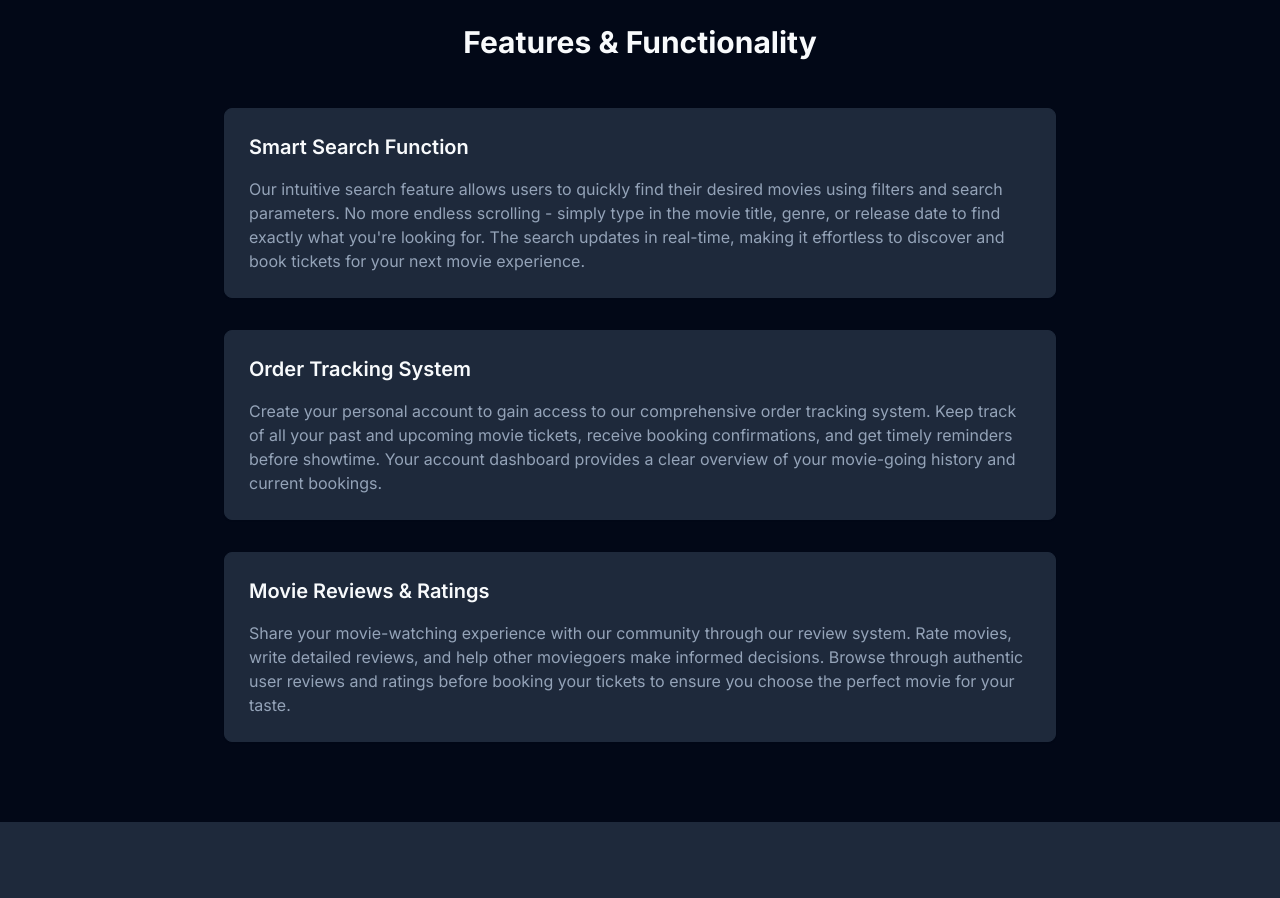
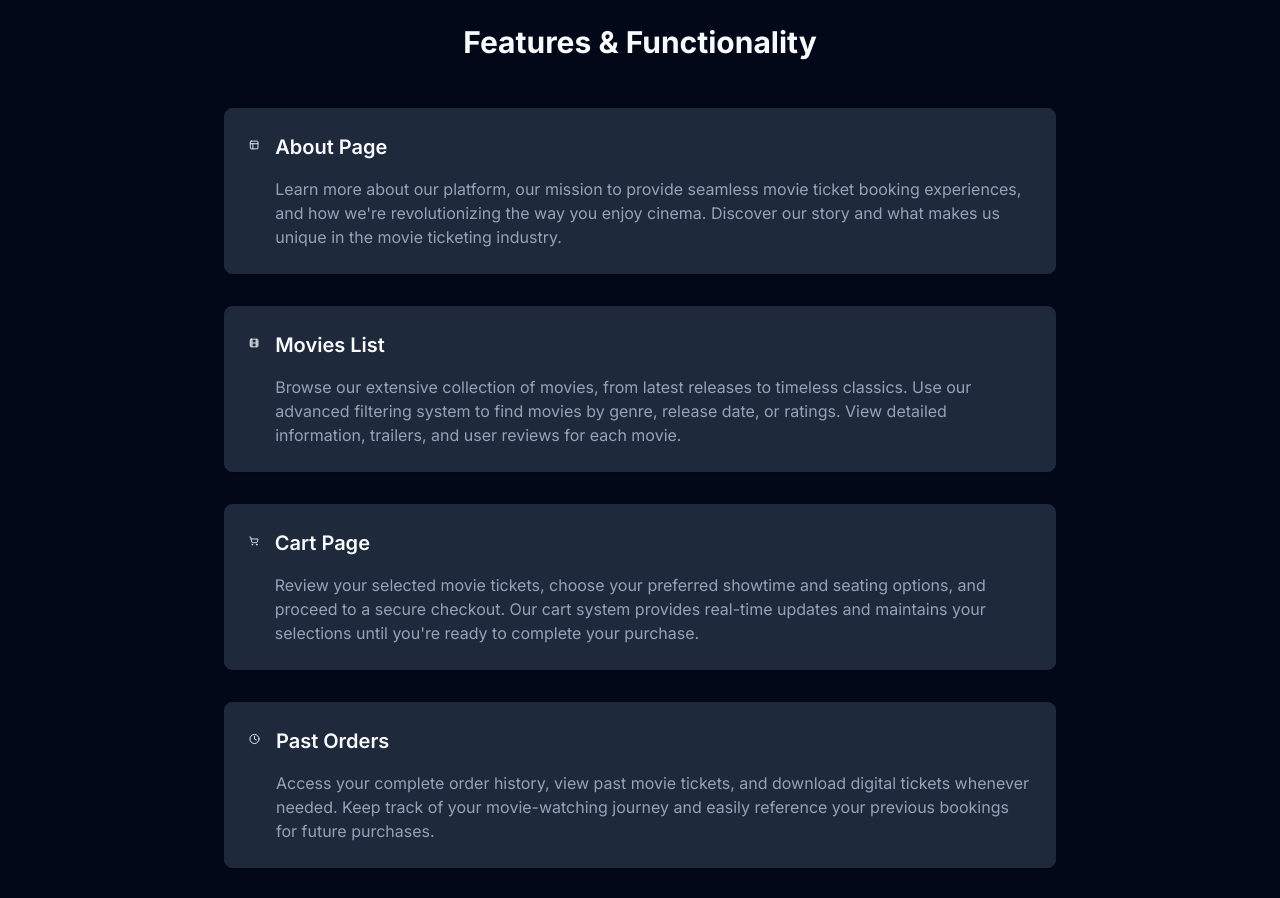
Before and after one commit to cyrusyong/team-website, a React (Vite) app: page / in a window 1280 px wide. Shown: the part 1140-2038 px from the top of the page. Built offline with nearby package versions, Linux system fonts and the light colour scheme.

Commit message:
Add features pages
Added pages for About, Movies List, Cart, Past Orders, and Login/Sign Up.

```diff
--- a/src/pages/Index.tsx
+++ b/src/pages/Index.tsx
@@ -3,6 +3,7 @@ import { Header } from "@/components/Header";
 import { TeamMember } from "@/components/TeamMember";
 import { Card } from "@/components/ui/card";
 import { motion } from "framer-motion";
+import { Layout, Film, ShoppingCart, Clock, UserCircle } from "lucide-react";
 
 const Index = () => {
   const teamMembers = [
@@ -82,17 +83,54 @@ const Index = () => {
         <div className="container mx-auto max-w-4xl">
           <h2 className="text-3xl font-bold text-center mb-12 text-foreground">Features & Functionality</h2>
           <div className="space-y-8">
-            <Card className="p-6 bg-secondary">
-              <h3 className="text-xl font-semibold mb-4 text-foreground">Smart Search Function</h3>
-              <p className="text-muted-foreground">Our intuitive search feature allows users to quickly find their desired movies using filters and search parameters. No more endless scrolling - simply type in the movie title, genre, or release date to find exactly what you're looking for. The search updates in real-time, making it effortless to discover and book tickets for your next movie experience.</p>
+            <Card className="p-6 bg-secondary hover:bg-secondary/80 transition-colors">
+              <div className="flex items-start space-x-4">
+                <Layout className="w-6 h-6 text-foreground" />
+                <div>
+                  <h3 className="text-xl font-semibold mb-4 text-foreground">About Page</h3>
+                  <p className="text-muted-foreground">Learn more about our platform, our mission to provide seamless movie ticket booking experiences, and how we're revolutionizing the way you enjoy cinema. Discover our story and what makes us unique in the movie ticketing industry.</p>
+                </div>
+              </div>
             </Card>
-            <Card className="p-6 bg-secondary">
-              <h3 className="text-xl font-semibold mb-4 text-foreground">Order Tracking System</h3>
-              <p className="text-muted-foreground">Create your personal account to gain access to our comprehensive order tracking system. Keep track of all your past and upcoming movie tickets, receive booking confirmations, and get timely reminders before showtime. Your account dashboard provides a clear overview of your movie-going history and current bookings.</p>
+
+            <Card className="p-6 bg-secondary hover:bg-secondary/80 transition-colors">
+              <div className="flex items-start space-x-4">
+                <Film className="w-6 h-6 text-foreground" />
+                <div>
+                  <h3 className="text-xl font-semibold mb-4 text-foreground">Movies List</h3>
+                  <p className="text-muted-foreground">Browse our extensive collection of movies, from latest releases to timeless classics. Use our advanced filtering system to find movies by genre, release date, or ratings. View detailed information, trailers, and user reviews for each movie.</p>
+                </div>
+              </div>
             </Card>
-            <Card className="p-6 bg-secondary">
-              <h3 className="text-xl font-semibold mb-4 text-foreground">Movie Reviews & Ratings</h3>
-              <p className="text-muted-foreground">Share your movie-watching experience with our community through our review system. Rate movies, write detailed reviews, and help other moviegoers make informed decisions. Browse through authentic user reviews and ratings before booking your tickets to ensure you choose the perfect movie for your taste.</p>
+
+            <Card className="p-6 bg-secondary hover:bg-secondary/80 transition-colors">
+              <div className="flex items-start space-x-4">
+                <ShoppingCart className="w-6 h-6 text-foreground" />
+                <div>
+                  <h3 className="text-xl font-semibold mb-4 text-foreground">Cart Page</h3>
+                  <p className="text-muted-foreground">Review your selected movie tickets, choose your preferred showtime and seating options, and proceed to a secure checkout. Our cart system provides real-time updates and maintains your selections until you're ready to complete your purchase.</p>
+                </div>
+              </div>
+            </Card>
+
+            <Card className="p-6 bg-secondary hover:bg-secondary/80 transition-colors">
+              <div className="flex items-start space-x-4">
+                <Clock className="w-6 h-6 text-foreground" />
+                <div>
+                  <h3 className="text-xl font-semibold mb-4 text-foreground">Past Orders</h3>
+                  <p className="text-muted-foreground">Access your complete order history, view past movie tickets, and download digital tickets whenever needed. Keep track of your movie-watching journey and easily reference your previous bookings for future purchases.</p>
+                </div>
+              </div>
+            </Card>
+
+            <Card className="p-6 bg-secondary hover:bg-secondary/80 transition-colors">
+              <div className="flex items-start space-x-4">
+                <UserCircle className="w-6 h-6 text-foreground" />
+                <div>
+                  <h3 className="text-xl font-semibold mb-4 text-foreground">Login / Sign Up</h3>
+                  <p className="text-muted-foreground">Create your personal account to unlock the full potential of our platform. Enjoy features like order tracking, saved preferences, and the ability to leave movie reviews. Simple and secure authentication process for a hassle-free experience.</p>
+                </div>
+              </div>
             </Card>
           </div>
         </div>
```
